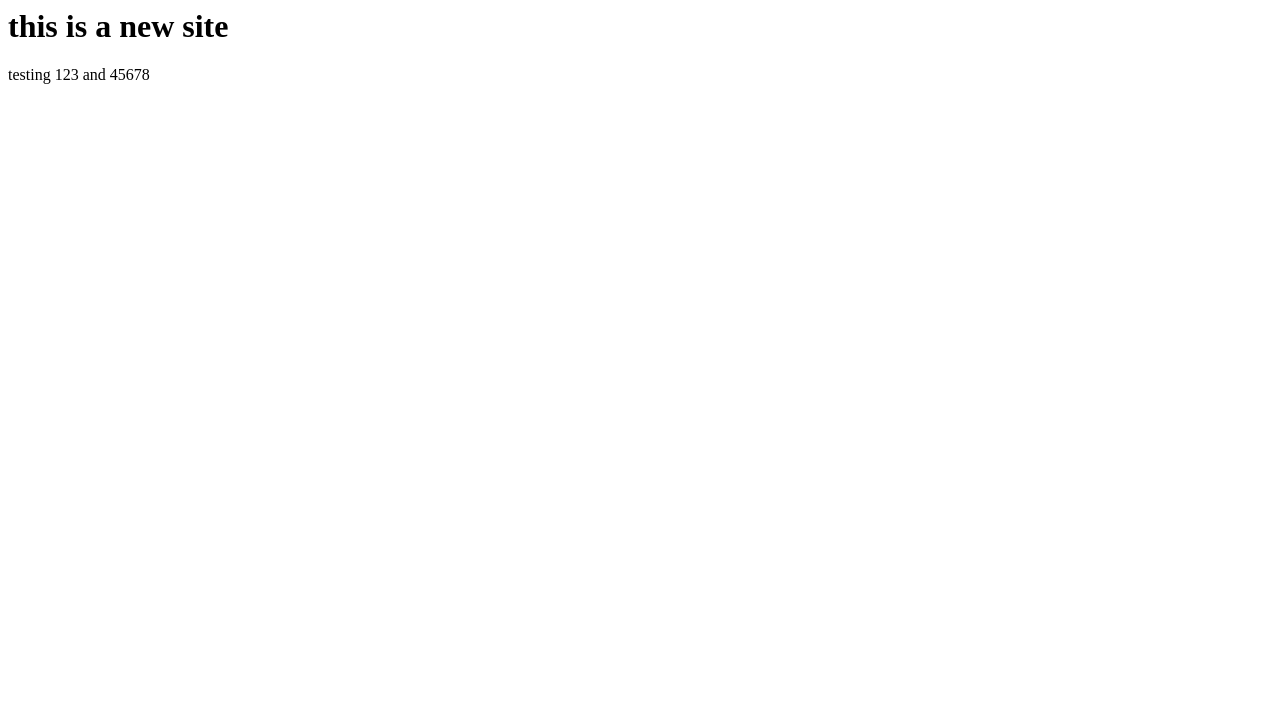
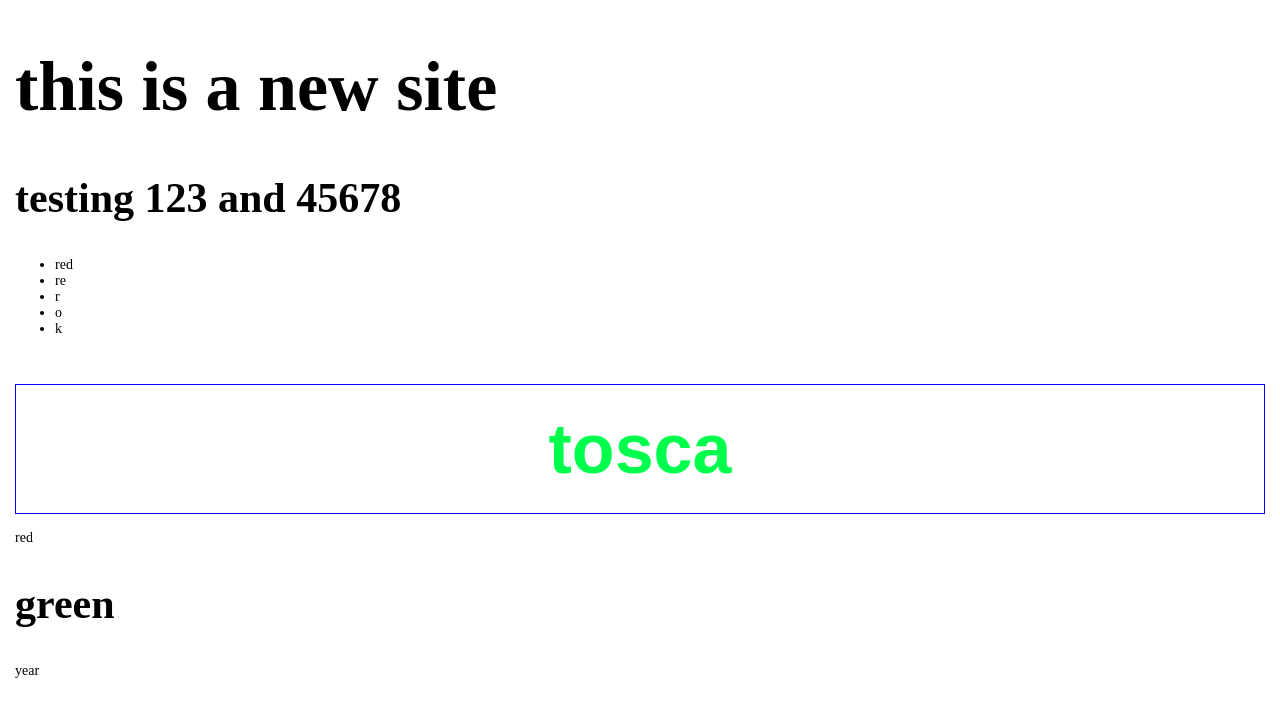
Before and after one commit to tosca/Cabinets, a plain HTML site: page index.html in a window 1280 px wide. Drawn offline with Linux system fonts and the light colour scheme.

Commit message:
first commit in vsCode

```diff
--- /dev/null
+++ b/css/site.css
@@ -0,0 +1,26 @@
+body {
+    margin: 0 auto;
+    font-size: 14px;
+}
+.container{
+    padding-left: 15px;
+    padding-right: 15px;
+}
+h1{
+    font-size: 5em;
+}
+h2{
+    font-size: 3em;
+}
+p{
+    font-size: 1em;
+}
+
+.featured-item{
+    font-family: sans-serif;
+    padding: 1.5rem;
+    margin-bottom: 1rem;
+    text-align: center;
+    border: 1px solid blue;
+    color: #00ff4c;
+}
--- a/index.html
+++ b/index.html
@@ -1,7 +1,37 @@
+<!DOCTYPE html>
+<html lang="en-US">
+
+<head>
+    <meta charset="UTF-8">
+    <meta name="viewport" content="width=device-width, initial-scale=1.0">
+    <title>Susan Mollet - sculptor</title>
+    <link rel="stylesheet" href="css/site.css">
+
+</head>
+<body>
+    <div class="container">
         <h1>
             this is a new site
         </h1>
-<div>
+        <h2>
             testing 123
             and 45678
+        </h2>
+        <ul>
+            <li>red</li>
+            <li>re</li>
+            <li>r</li>
+            <li>o</li>
+            <li>k</li>
+        </ul>
+        <div>
+            <h1 class="featured-item">tosca</h1>
+            <p>red</p>
+            <h2>green</h2>
         </div>
+        year
+    </div>
+        <script src="js/myscript.js"></script>
+
+</body>
+</html>
--- /dev/null
+++ b/js/myscript.js
@@ -0,0 +1 @@
+<script>document.getElementById('year').innerHTML = Date()</script>
```
Lines whose indentation alone changed are shown as unchanged.
